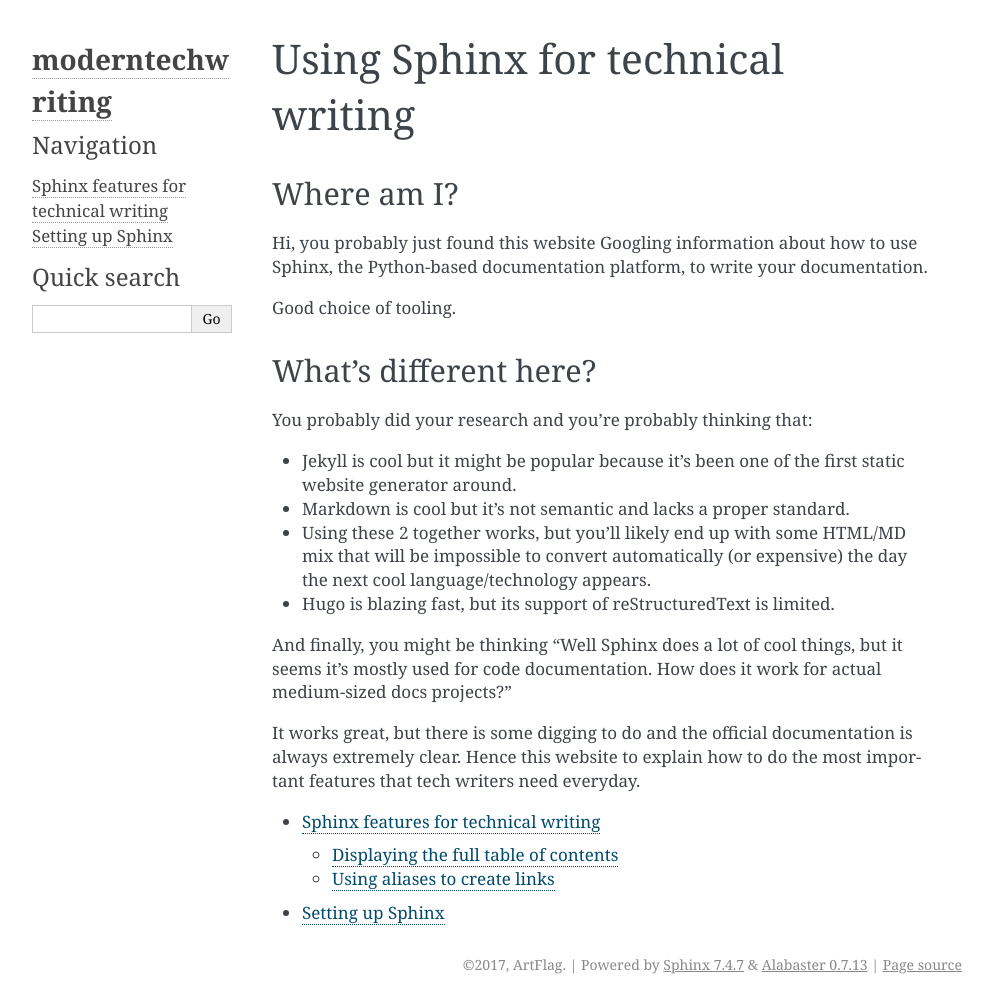
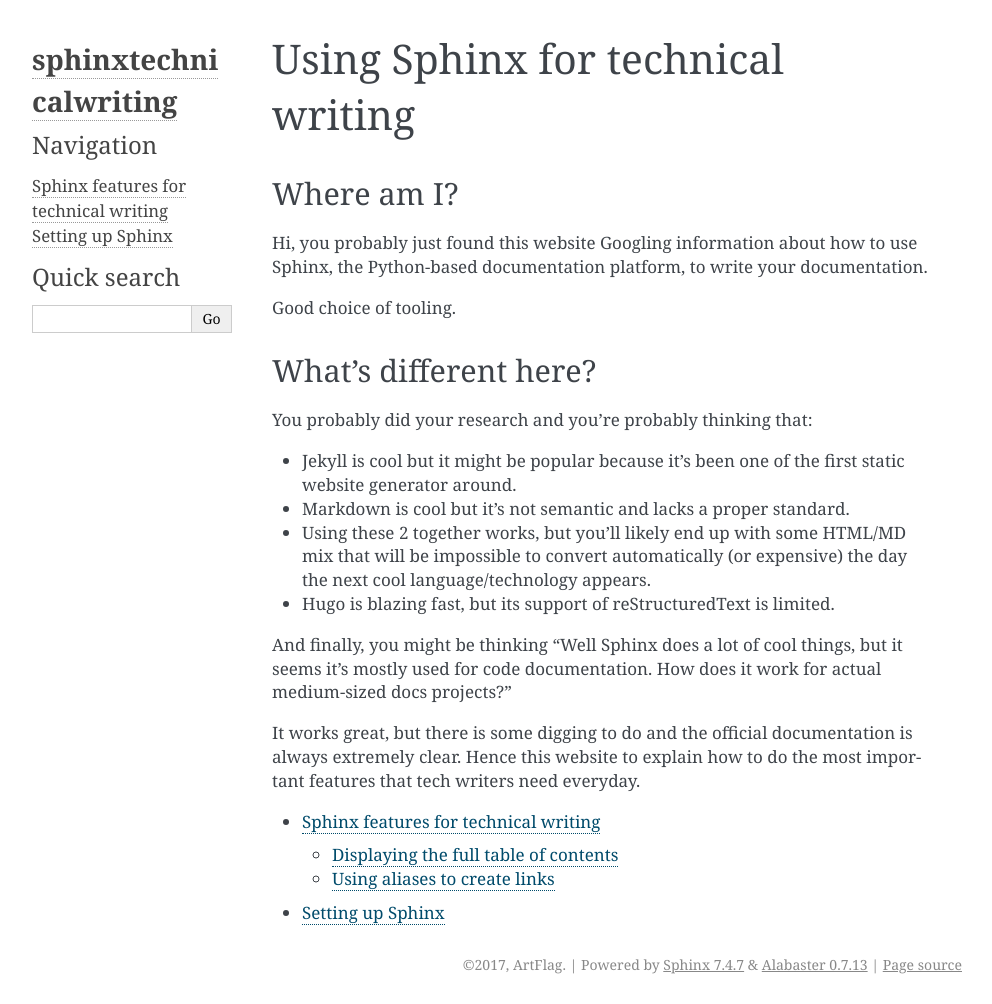
Before and after one commit to ArtFlag/sphinxtechnicalwriting, a Sphinx documentation site: the page built from source/index.rst, in a window 1280 px wide. Shown: the whole page, without its empty margins (148-1140 px from the left). Built offline with Sphinx 7.4.7, drawn with Linux system fonts in a browser that asks for light colours.

Commit message:
Fixed build

```diff
--- a/source/conf.py
+++ b/source/conf.py
@@ -1,6 +1,6 @@
 # -*- coding: utf-8 -*-
 #
-# moderntechwriting documentation build configuration file, created by
+# sphinxtechnicalwriting documentation build configuration file, created by
 # sphinx-quickstart on Mon Aug 21 21:01:20 2017.
 #
 # This file is execfile()d with the current directory set to its
@@ -46,7 +46,7 @@
 master_doc = 'index'
 
 # General information about the project.
-project = u'moderntechwriting'
+project = u'sphinxtechnicalwriting'
 copyright = u'2017, ArtFlag'
 author = u'ArtFlag'
 
@@ -115,7 +115,7 @@
 # -- Options for HTMLHelp output ------------------------------------------
 
 # Output file base name for HTML help builder.
-htmlhelp_basename = 'moderntechwritingdoc'
+htmlhelp_basename = 'sphinxtechnicalwriting'
 
 
 # -- Options for LaTeX output ---------------------------------------------
@@ -142,7 +142,7 @@
 # (source start file, target name, title,
 #  author, documentclass [howto, manual, or own class]).
 latex_documents = [
-    (master_doc, 'moderntechwriting.tex', u'moderntechwriting Documentation',
+    (master_doc, 'sphinxtechnicalwriting.tex', u'sphinxtechnicalwriting Documentation',
      u'ArtFlag', 'manual'),
 ]
 
@@ -152,7 +152,7 @@
 # One entry per manual page. List of tuples
 # (source start file, name, description, authors, manual section).
 man_pages = [
-    (master_doc, 'moderntechwriting', u'moderntechwriting Documentation',
+    (master_doc, 'sphinxtechnicalwriting', u'sphinxtechnicalwriting Documentation',
      [author], 1)
 ]
 
@@ -163,7 +163,7 @@
 # (source start file, target name, title, author,
 #  dir menu entry, description, category)
 texinfo_documents = [
-    (master_doc, 'moderntechwriting', u'moderntechwriting Documentation',
-     author, 'moderntechwriting', 'One line description of project.',
+    (master_doc, 'sphinxtechnicalwriting', u'sphinxtechnicalwriting Documentation',
+     author, 'sphinxtechnicalwriting', 'One line description of project.',
      'Miscellaneous'),
 ]
```
Also changed, not shown: 1 other file.
